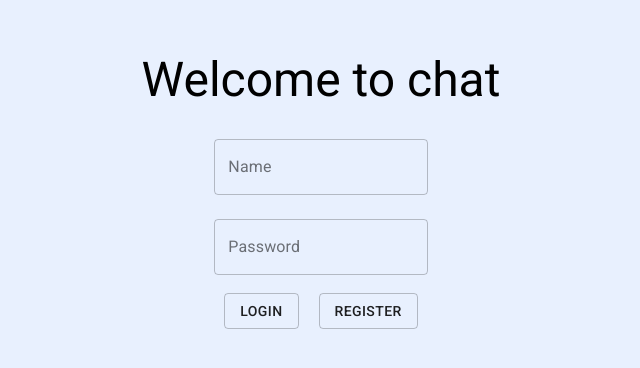
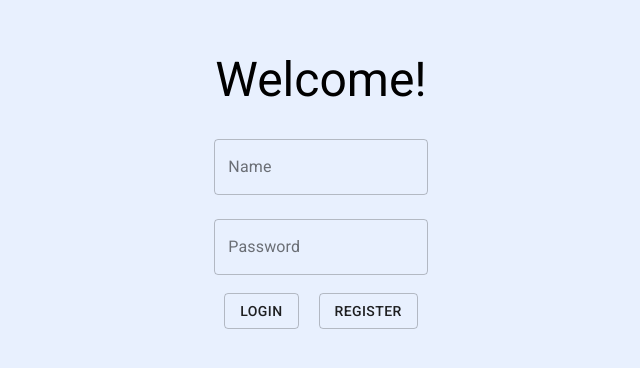
Before and after one commit to gaev-art/Messenger, a React (Create React App) app: page / in a window 1280 px wide. Shown: the part 212-580 px from the top of the page, without its empty margins (319-959 px from the left). Built offline with nearby package versions, Linux system fonts and the light colour scheme; no server answers.

Commit message:
refactor: changed url and application name

```diff
--- a/package.json
+++ b/package.json
@@ -1,6 +1,6 @@
 {
-  "name": "messanger",
-  "homepage": "https://gaev-art.github.io/messanger",
+  "name": "messenger",
+  "homepage": "https://gaev-art.github.io/messenger",
   "version": "0.1.0",
   "private": true,
   "dependencies": {
--- a/public/index.html
+++ b/public/index.html
@@ -26,7 +26,7 @@
       work correctly both with client-side routing and a non-root public URL.
       Learn how to configure a non-root public URL by running `npm run build`.
     -->
-    <title>SnapChat</title>
+    <title>Messenger</title>
 </head>
 <body>
 <noscript>You need to enable JavaScript to run this app.</noscript>
--- a/src/components/auth/Login.tsx
+++ b/src/components/auth/Login.tsx
@@ -52,7 +52,7 @@ export const Login = () => {
     background: 'rgb(232, 240, 254)'
   }}>
     <form onSubmit={formik.handleSubmit}>
-      <Typography style={{margin: '15px'}} variant="h3">Welcome to chat</Typography>
+      <Typography style={{margin: '15px'}} variant="h3">Welcome!</Typography>
       <FormControl>
         <FormGroup>
           <TextField label="Name" margin="normal" variant="outlined"
```
